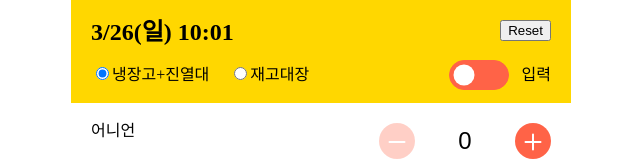
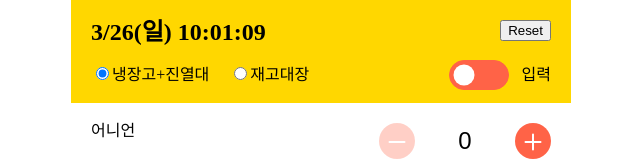
Before and after one commit to rigood/bread-stock, a React (Create React App) app: page / in a window 1280 px wide. Shown: the top 161 px of the page, without its empty margins (319-959 px from the left). Built offline with nearby package versions, Linux system fonts and the light colour scheme.

Commit message:
시계 오류 수정

```diff
--- a/src/Clock.jsx
+++ b/src/Clock.jsx
@@ -9,8 +9,9 @@ function Clock() {
 
   const hours = now.getHours();
   const minutes = String(now.getMinutes()).padStart(2, "0");
+  const seconds = String(now.getSeconds()).padStart(2, "0");
 
-  const clockText = date + day + " " + hours + ":" + minutes;
+  const clockText = date + day + " " + hours + ":" + minutes + ":" + seconds;
 
   const [clock, setClock] = useState(clockText);
 
@@ -20,7 +21,7 @@ function Clock() {
     return () => {
       clearInterval(Timer);
     };
-  }, []);
+  }, [clockText]);
 
   return <Wrapper>{clock}</Wrapper>;
 }
```
